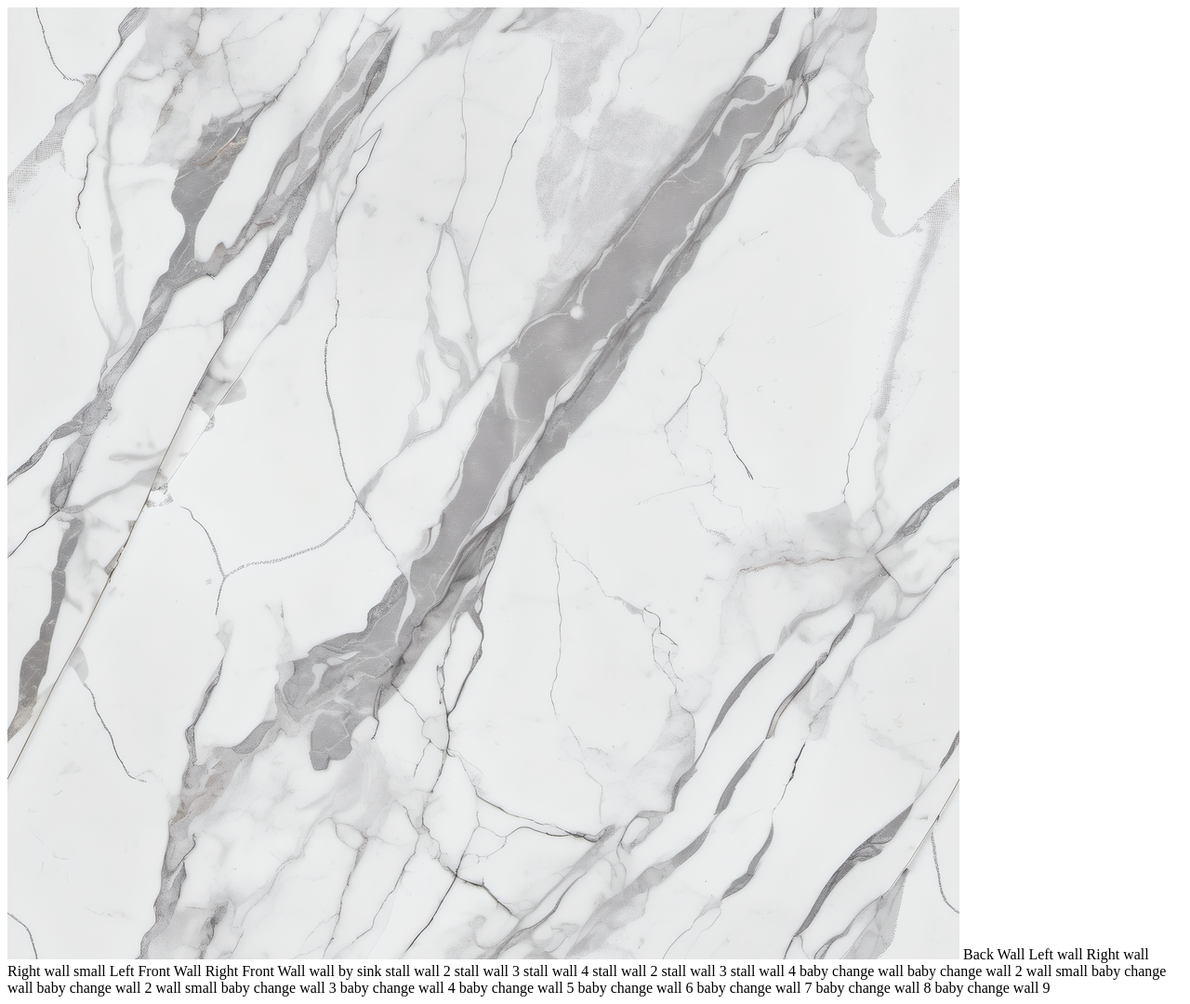
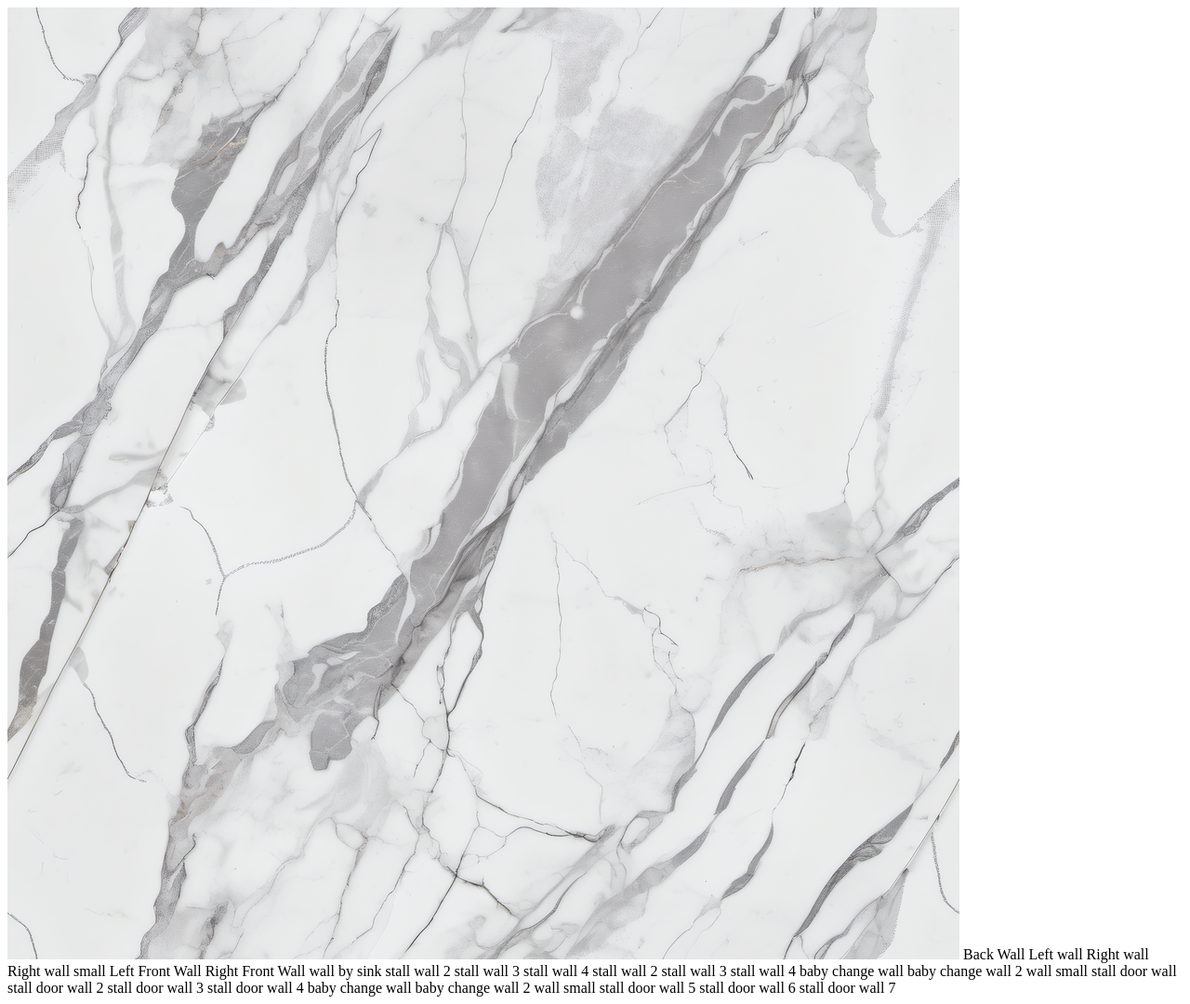
Before and after one commit to gibaroni04/ART536, a plain HTML site: page VR_Experience/VR_Bathroom.html in a window 1280 px wide. Shown: the whole page at 93% size. Drawn offline with Linux system fonts and the light colour scheme.

Commit message:
finishing walls and floor

```diff
--- a/VR_Experience/VR_Bathroom.html
+++ b/VR_Experience/VR_Bathroom.html
@@ -30,12 +30,16 @@
             <a-entity  class="floor" id="left-hand" raycaster="objects: .floor" oculus-touch-controls="hand: left" blink-controls></a-entity>
             <a-entity  class="floor" id="right-hand" raycaster="objects: .floor" oculus-touch-controls="hand: right" blink-controls></a-entity>
         </a-entity>
-        <a-entity mixin="wall primary" position="0 2.5 -14.30587" geometry="width: 29">Back Wall</a-entity>
+
+
+        <a-entity id="main walls">
+            <a-entity mixin="wall primary" position="0 2.5 -14.30587" geometry="width: 29">Back Wall</a-entity>
         <a-entity mixin="wall primary" position="-14.3489 2.5 -4.8876" geometry="width: 19.14" rotation="0 90 0">Left wall</a-entity>
         <a-entity mixin="wall primary" position="14.37429 2.5 4.92403" geometry="width: 19.07" rotation="0 90 0">Right wall</a-entity>
         <a-entity mixin="wall primary" position="14.37429 2.5 -11.13354" geometry="width: 6.65" rotation="0 90 0">Right wall small</a-entity>
-        <a-entity mixin="wall primary" position="-8.71176 2.5 14.35192" geometry="depth: 0.22; width: 11">Left Front Wall</a-entity>
+        <a-entity mixin="wall primary" position="-8.73922 2.5 14.35192" geometry="depth: 0.22; width: 11">Left Front Wall</a-entity>
         <a-entity mixin="wall primary" position="8.733 2.5 14.35192" geometry="depth: 0.22; width: 11">Right Front Wall</a-entity>
+        </a-entity>
 
 
         <a-entity id="stall walls R" position="0 0 -0.98971">
@@ -56,30 +60,39 @@
             <a-entity mixin="wall primary" position="14.37429 2.5 -11.13354" geometry="width: 6.65" rotation="0 90 0">wall small</a-entity>
         </a-entity>
 
-         <a-entity id="baby change L">
-            <a-entity mixin="wall primary" position="7.01127 2.5 -12.42509" geometry="width: 3.5" rotation="0 90 0">baby change wall</a-entity>
-            <a-entity mixin="wall primary" position="11.78039 2.5 -7.93503" geometry="depth: 0.22; width: 4.99">baby change wall 2</a-entity>
-            <a-entity mixin="wall primary" position="14.37429 2.5 -11.13354" geometry="width: 6.65" rotation="0 90 0">wall small</a-entity>
-        </a-entity>
 
         <a-plane geometry="height: 2.85" position="11.30641 2.51537 4.74795" width="6" scale="1.02 1.72 1" material="src=#marble_texture"></a-plane>
 
-        <a-entity mixin="wall primary" position="8.07073 2.5 -3.96783" geometry="width: 1.3" rotation="0 90 0">baby change wall 3</a-entity>
-        <a-entity mixin="wall primary" position="8.07073 2.5 0.0318" geometry="width: 2.32" rotation="0 90 0">baby change wall 4</a-entity>
-        <a-entity mixin="wall primary" position="8.07073 2.5 4.56496" geometry="width: 2.32" rotation="0 90 0">baby change wall 5</a-entity>
-        <a-entity mixin="wall primary" position="8.07073 2.5 8.48846" geometry="width: 1.3" rotation="0 90 0">baby change wall 6</a-entity>
 
-        <a-entity id="door wall L">
-            <a-entity mixin="wall primary" position="-8.10506 2.5 0.0318" geometry="width: 2.32" rotation="0 90 0">baby change wall 7</a-entity>
-            <a-entity mixin="wall primary" position="-8.09142 2.5 -3.96783" geometry="width: 1.3" rotation="0 90 0">baby change wall 8</a-entity>
-            <a-entity mixin="wall primary" position="-8.09142 2.5 4.01936" geometry="width: 1.3" rotation="0 90 0">baby change wall 9</a-entity>
+        <a-entity id="stall door wall R">
+             <a-entity mixin="wall primary" position="8.07073 2.5 -3.96783" geometry="width: 1.3" rotation="0 90 0">stall door wall</a-entity>
+        <a-entity mixin="wall primary" position="8.07073 2.5 0.0318" geometry="width: 2.32" rotation="0 90 0">stall door wall 2</a-entity>
+        <a-entity mixin="wall primary" position="8.07073 2.5 4.56496" geometry="width: 2.32" rotation="0 90 0">stall door wall 3</a-entity>
+        <a-entity mixin="wall primary" position="8.07073 2.5 8.48846" geometry="width: 1.3" rotation="0 90 0">stall door wall 4</a-entity>
         </a-entity>
+
+
+       <a-entity id="baby change L" position="-9.08696 0 14.63745">
+            <a-entity mixin="wall primary" position="1.70002 2.5 -2.14768" geometry="width: 3.5" rotation="0 90 0">baby change wall</a-entity>
+            <a-entity mixin="wall primary" position="-2.9491 2.5 -6.88179" geometry="depth: 0.22; width: 4.99">baby change wall 2</a-entity>
+            <a-entity mixin="wall primary" position="-5.28582 2.5 -3.49755" geometry="width: 6.65" rotation="0 90 0">wall small</a-entity>
+        </a-entity>
+
+       <a-entity id="stall door wall L">
+            <a-entity mixin="wall primary" position="-8.06419 2.5 0.0318" geometry="width: 2.32" rotation="0 90 0">stall door wall 5</a-entity>
+             <a-entity mixin="wall primary" position="-8.07125 2.5 -3.96783" geometry="width: 1.3" rotation="0 90 0">stall door wall 6</a-entity>
+             <a-entity mixin="wall primary" position="-8.07125 2.5 4.02296" geometry="width: 1.3" rotation="0 90 0">stall door wall 7</a-entity>
+        </a-entity>
+
+
 
         <a-entity>
             <a-box color="#FFF" material="color: #4e5653" geometry="depth: 1.68; width: 14.23" position="-7.17861 0.82989 -13.35175"></a-box>
         </a-entity>
 
-
+         <a-entity id="floor">
+            <a-plane color="#614119" position="0 0.04638 0.14276" rotation="-90 0 0" width="3.66" height="3.35" material="color: #636363" geometry="height: 28.55; width: 29"></a-plane>
+        </a-entity>
 
 
         <a-sky color="lightblue"></a-sky>
```
